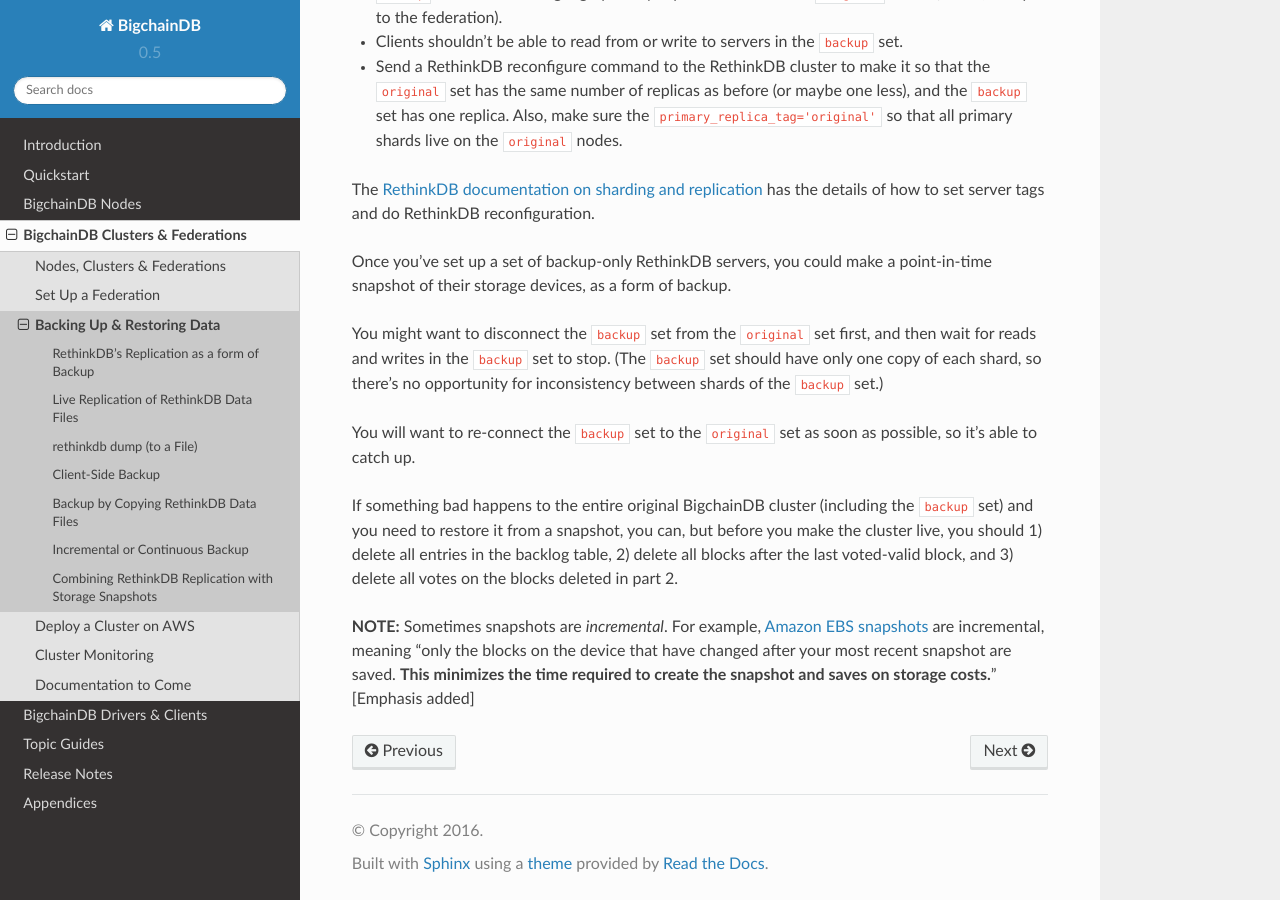
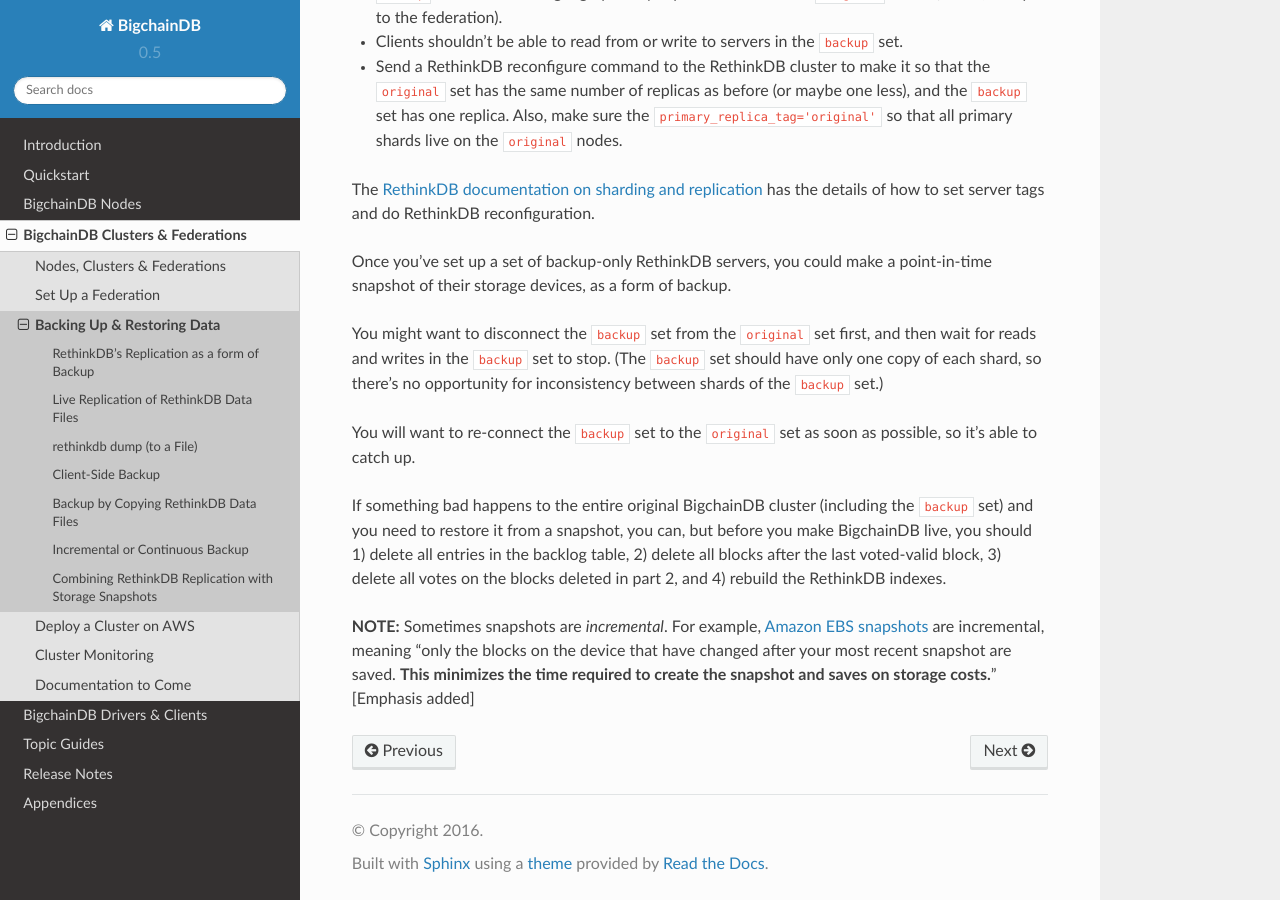
Before and after one commit to bigchaindb/bigchaindb, a Sphinx documentation site: the page built from docs/source/clusters-feds/backup.md, in a window 1280 px wide and 900 px high, scrolled down 4110 px. Built offline with Sphinx 7.4.7 and the Read the Docs theme 2.0.0, drawn with Linux system fonts in a browser that asks for light colours.

Commit message:
Docs: note to rebuild indexes when restore backup

```diff
--- a/docs/source/clusters-feds/backup.md
+++ b/docs/source/clusters-feds/backup.md
@@ -121,6 +121,6 @@
 
 You will want to re-connect the `backup` set to the `original` set as soon as possible, so it's able to catch up.
 
-If something bad happens to the entire original BigchainDB cluster (including the `backup` set) and you need to restore it from a snapshot, you can, but before you make the cluster live, you should 1) delete all entries in the backlog table, 2) delete all blocks after the last voted-valid block, and 3) delete all votes on the blocks deleted in part 2.
+If something bad happens to the entire original BigchainDB cluster (including the `backup` set) and you need to restore it from a snapshot, you can, but before you make BigchainDB live, you should 1) delete all entries in the backlog table, 2) delete all blocks after the last voted-valid block, 3) delete all votes on the blocks deleted in part 2, and 4) rebuild the RethinkDB indexes.
 
 **NOTE:** Sometimes snapshots are _incremental_. For example, [Amazon EBS snapshots](https://docs.aws.amazon.com/AWSEC2/latest/UserGuide/EBSSnapshots.html) are incremental, meaning "only the blocks on the device that have changed after your most recent snapshot are saved. **This minimizes the time required to create the snapshot and saves on storage costs.**" [Emphasis added]
```
